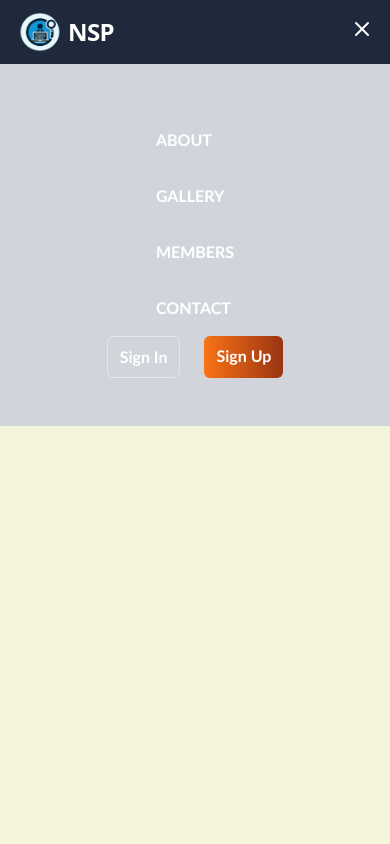
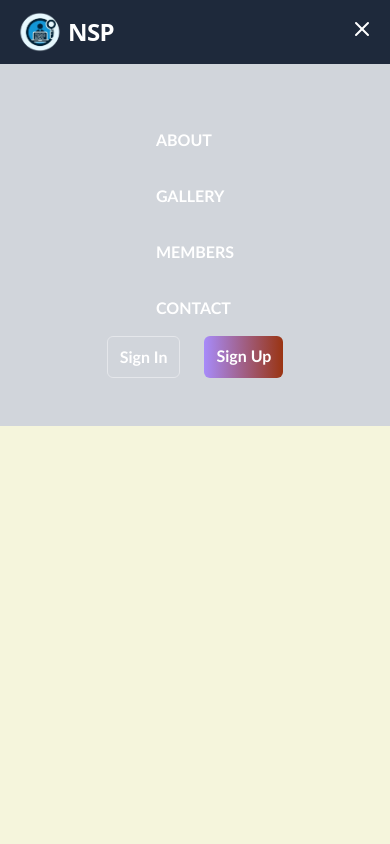
Before and after one commit to NITA-South-Paribar/nsp-web-page, a React (Vite) app: page /nsp-web-page/about in a window 390 px wide. Both pictures are taken after a click on the button 362 px from the left and 29 px from the top of the page. Shown: the top 844 px of the page. Built offline with nearby package versions, Linux system fonts and the light colour scheme.

Commit message:
first commit

```diff
--- a/src/components/Navbar/Navbar.jsx
+++ b/src/components/Navbar/Navbar.jsx
@@ -83,7 +83,7 @@ export const Navbar = () => {
               <Link to="" className="py-2 px-3 rounded-md border cursor-pointer">
                 Sign In
               </Link>
-              <Link to="" className="bg-gradient-to-r from-orange-500 to-orange-800 py-2 px-3 rounded-md cursor-pointer">
+              <Link to="" className="bg-gradient-to-r from-violet-400 to-orange-800 py-2 px-3 rounded-md cursor-pointer">
                 Sign Up
               </Link>
             </div>
```
